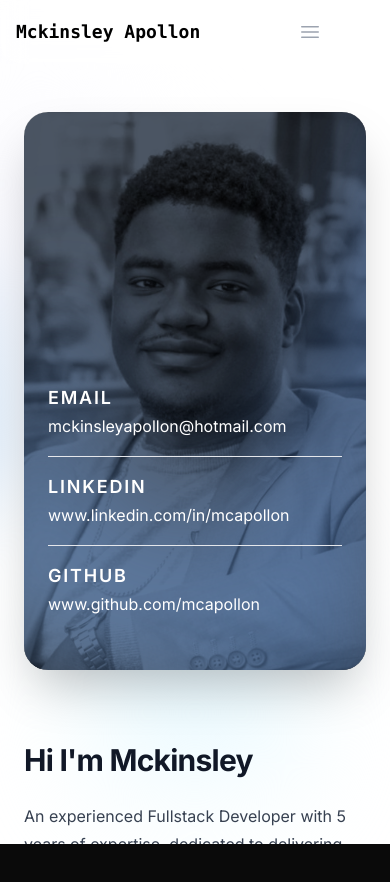
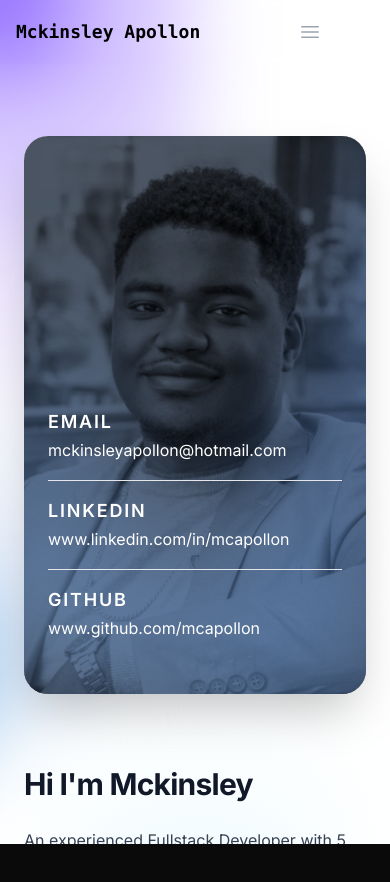
Before and after one commit to mcapollon/portfolio, a Next.js app: page /about in a window 390 px wide. Shown: the top 882 px of the page. Built offline with nearby package versions, Linux system fonts and the light colour scheme.

Commit message:
Changed curor size and gradient spacing on mobile.

```diff
--- a/app/about/page.js
+++ b/app/about/page.js
@@ -37,8 +37,8 @@ export default function About() {
 
   return (
     <div className="relative h-screen">
-      <div className=" absolute w-full">
-        <div className='mx-auto max-w-7xl pt-12 px-6 lg:px-8'>
+      <div className=" absolute w-full py-6">
+        <div className='mx-auto max-w-7xl pt-12 px-6 lg:px-8 py-24'>
           <div className="mx-auto grid max-w-2xl grid-cols-1 items-start gap-x-8 gap-y-16 sm:gap-y-24 lg:mx-0 lg:max-w-none lg:grid-cols-2">
             <div className="lg:pr-4">
               <div className="relative overflow-hidden rounded-3xl bg-gray-900 px-6 pb-9 pt-64 shadow-2xl sm:px-12 lg:max-w-lg lg:px-8 lg:pb-8 xl:px-10 xl:pb-10">
@@ -104,7 +104,7 @@ export default function About() {
           </div>
         </div>
       </div>
-      <div className="gradient-bg">
+      <div className="gradient-bg-about">
         <svg xmlns="http://www.w3.org/2000/svg">
           <defs>
             <filter id="goo">
--- a/app/gradientStyles.scss
+++ b/app/gradientStyles.scss
@@ -154,14 +154,131 @@
         opacity: 1;
     }
 
-    // .interactive {
-    //     position: absolute;
-    //     background: radial-gradient(circle at center, rgba(var(--color-interactive), 0.8) 0, rgba(var(--color-interactive), 0) 50%) no-repeat;
-    //     mix-blend-mode: var(--blending);
-    //     width: 100%;
-    //     height: 100%;
-    //     top: -50%;
-    //     left: -50%;
-    //     opacity: 0.7;
-    //   }
+    .interactive {
+        position: absolute;
+        background: radial-gradient(circle at center, rgba(var(--color-interactive), 0.8) 0, rgba(var(--color-interactive), 0) 50%) no-repeat;
+        mix-blend-mode: var(--blending);
+        width: 100%;
+        height: 100%;
+        top: -50%;
+        left: -50%;
+        opacity: 0.7;
+      }
 }
+
+.gradient-bg-about {
+    width: 100vw;
+
+    @media only screen and (max-width: 1024px) {
+        height: calc(100vh + 45rem);
+    }
+    height: calc(100vh + 14rem);
+    position: relative;
+    overflow: hidden;
+    z-index: -10;
+    background: linear-gradient(40deg, var(--color-bg1), var(--color-bg2));
+    top: -4rem;
+    left: 0;
+
+    svg {
+        display: none;
+    }
+
+
+    .gradients-container {
+        filter: url(#goo) blur(40px);
+        width: 100%;
+        height: 100%;
+    }
+
+    .g1 {
+        position: absolute;
+        background: radial-gradient(circle at center, rgba(var(--color1), 0.8) 0, rgba(var(--color1), 0) 50%) no-repeat;
+        mix-blend-mode: var(--blending);
+
+        width: var(--circle-size);
+        height: var(--circle-size);
+        top: calc(50% - var(--circle-size) / 2);
+        left: calc(50% - var(--circle-size) / 2);
+
+        transform-origin: center center;
+        animation: moveVertical 30s ease infinite;
+
+        opacity: 1;
+    }
+
+    .g2 {
+        position: absolute;
+        background: radial-gradient(circle at center, rgba(var(--color2), 0.8) 0, rgba(var(--color2), 0) 50%) no-repeat;
+        mix-blend-mode: var(--blending);
+
+        width: var(--circle-size);
+        height: var(--circle-size);
+        top: calc(50% - var(--circle-size) / 2);
+        left: calc(50% - var(--circle-size) / 2);
+
+        transform-origin: calc(50% - 400px);
+        animation: moveInCircle 20s reverse infinite;
+
+        opacity: 1;
+    }
+
+    .g3 {
+        position: absolute;
+        background: radial-gradient(circle at center, rgba(var(--color3), 0.8) 0, rgba(var(--color3), 0) 50%) no-repeat;
+        mix-blend-mode: var(--blending);
+
+        width: var(--circle-size);
+        height: var(--circle-size);
+        top: calc(50% - var(--circle-size) / 2 + 200px);
+        left: calc(50% - var(--circle-size) / 2 - 500px);
+
+        transform-origin: calc(50% + 400px);
+        animation: moveInCircle 40s linear infinite;
+
+        opacity: 1;
+    }
+
+    .g4 {
+        position: absolute;
+        background: radial-gradient(circle at center, rgba(var(--color4), 0.8) 0, rgba(var(--color4), 0) 50%) no-repeat;
+        mix-blend-mode: var(--blending);
+
+        width: var(--circle-size);
+        height: var(--circle-size);
+        top: calc(50% - var(--circle-size) / 2);
+        left: calc(50% - var(--circle-size) / 2);
+
+        transform-origin: calc(50% - 200px);
+        animation: moveHorizontal 40s ease infinite;
+
+        opacity: 0.7;
+    }
+
+    .g5 {
+        position: absolute;
+        background: radial-gradient(circle at center, rgba(var(--color5), 0.8) 0, rgba(var(--color5), 0) 50%) no-repeat;
+        mix-blend-mode: var(--blending);
+
+        width: calc(var(--circle-size) * 2);
+        height: calc(var(--circle-size) * 2);
+        top: calc(50% - var(--circle-size));
+        left: calc(50% - var(--circle-size));
+
+        transform-origin: calc(50% - 800px) calc(50% + 200px);
+        animation: moveInCircle 20s ease infinite;
+
+        opacity: 1;
+    }
+
+    .interactive {
+        position: absolute;
+        background: radial-gradient(circle at center, rgba(var(--color-interactive), 0.8) 0, rgba(var(--color-interactive), 0) 50%) no-repeat;
+        mix-blend-mode: var(--blending);
+        width: 100%;
+        height: 100%;
+        top: -50%;
+        left: -50%;
+        opacity: 0.7;
+      }
+}
--- a/components/Cursor.js
+++ b/components/Cursor.js
@@ -4,7 +4,7 @@ import gsap from 'gsap';
 
 function Cursor({isHovered}) {
 
-    const size = isHovered ? 100 : 30;
+    const size = isHovered ? 170 : 30;
     const circle = useRef()
     const mouse = useRef({
         x: 0,
```
